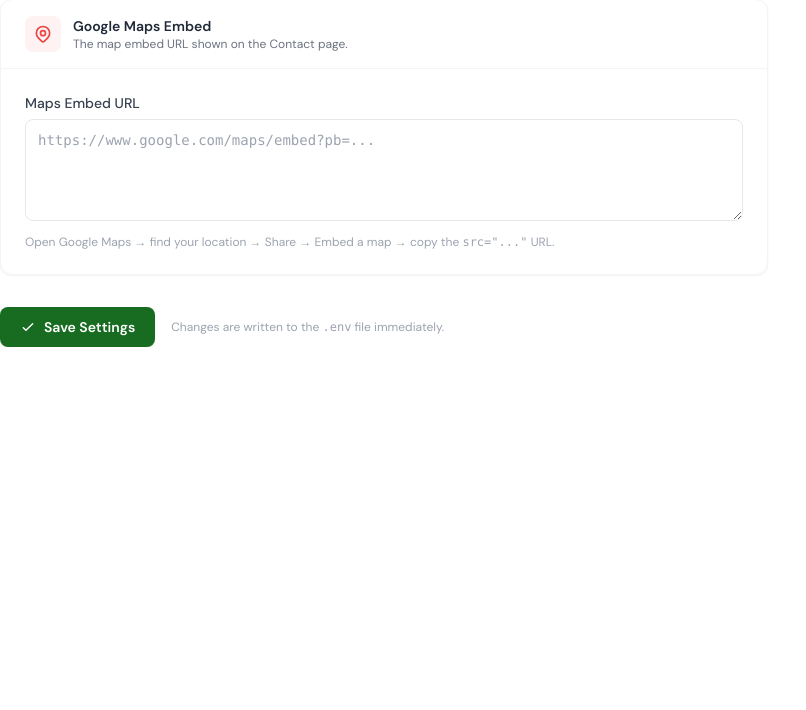
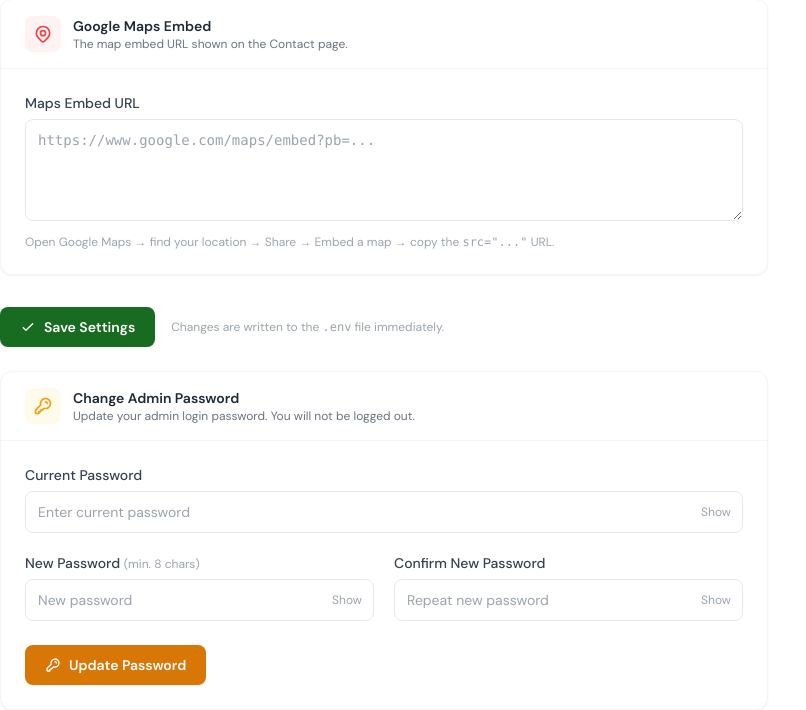
Before and after one commit to vishnupv94/Medizinar, a PHP site: template app/Views/pages/admin/settings.php in a window 1280 px wide. Shown: the part 512-1222 px from the top of the page, without its empty margins (0-806 px from the left). Before the commit the page ends 859 px from the top, so only its background shows below. Run offline with PHP 8.4, Linux system fonts and the light colour scheme; the template is opened without the code that fills it, so the values that code supplies are empty; some libraries are stand-ins or nearby versions.

Commit message:
feat: add password change functionality to admin settings page

```diff
--- a/app/Views/pages/admin/settings.php
+++ b/app/Views/pages/admin/settings.php
@@ -120,6 +120,75 @@
             <p class="text-xs text-gray-400">Changes are written to the <code>.env</code> file immediately.</p>
         </div>
     </form>
+
+    <!-- Change Password Section (separate form) -->
+    <div class="bg-white rounded-xl shadow-sm border border-gray-100 overflow-hidden mt-2">
+        <div class="px-6 py-4 border-b border-gray-100 flex items-center gap-3">
+            <div class="w-9 h-9 rounded-lg bg-amber-50 flex items-center justify-center flex-shrink-0">
+                <svg class="w-5 h-5 text-amber-500" fill="none" stroke="currentColor" viewBox="0 0 24 24">
+                    <path stroke-linecap="round" stroke-linejoin="round" stroke-width="2" d="M15 7a2 2 0 012 2m4 0a6 6 0 01-7.743 5.743L11 17H9v2H7v2H4a1 1 0 01-1-1v-2.586a1 1 0 01.293-.707l5.964-5.964A6 6 0 1121 9z" />
+                </svg>
+            </div>
+            <div>
+                <h2 class="font-semibold text-gray-800 text-sm">Change Admin Password</h2>
+                <p class="text-xs text-gray-500">Update your admin login password. You will not be logged out.</p>
+            </div>
+        </div>
+
+        <form action="<?= url('/admin/settings/password') ?>" method="POST" class="p-6 space-y-5">
+            <?= csrf_field() ?>
+
+            <div>
+                <label for="current_password" class="block text-sm font-medium text-gray-700 mb-1.5">
+                    Current Password
+                </label>
+                <div class="relative">
+                    <input type="password" id="current_password" name="current_password"
+                        class="w-full rounded-lg border border-gray-200 px-3 py-2.5 text-sm text-gray-800 focus:outline-none focus:ring-2 focus:ring-primary/30 focus:border-primary pr-20"
+                        placeholder="Enter current password" autocomplete="current-password">
+                    <button type="button" onclick="togglePwField('current_password')"
+                        class="absolute right-3 top-1/2 -translate-y-1/2 text-xs text-gray-400 hover:text-gray-600">Show</button>
+                </div>
+            </div>
+
+            <div class="grid sm:grid-cols-2 gap-5">
+                <div>
+                    <label for="new_password" class="block text-sm font-medium text-gray-700 mb-1.5">
+                        New Password <span class="text-gray-400 font-normal text-xs">(min. 8 chars)</span>
+                    </label>
+                    <div class="relative">
+                        <input type="password" id="new_password" name="new_password"
+                            class="w-full rounded-lg border border-gray-200 px-3 py-2.5 text-sm text-gray-800 focus:outline-none focus:ring-2 focus:ring-primary/30 focus:border-primary pr-20"
+                            placeholder="New password" autocomplete="new-password" minlength="8">
+                        <button type="button" onclick="togglePwField('new_password')"
+                            class="absolute right-3 top-1/2 -translate-y-1/2 text-xs text-gray-400 hover:text-gray-600">Show</button>
+                    </div>
+                </div>
+                <div>
+                    <label for="confirm_password" class="block text-sm font-medium text-gray-700 mb-1.5">
+                        Confirm New Password
+                    </label>
+                    <div class="relative">
+                        <input type="password" id="confirm_password" name="confirm_password"
+                            class="w-full rounded-lg border border-gray-200 px-3 py-2.5 text-sm text-gray-800 focus:outline-none focus:ring-2 focus:ring-primary/30 focus:border-primary pr-20"
+                            placeholder="Repeat new password" autocomplete="new-password" minlength="8">
+                        <button type="button" onclick="togglePwField('confirm_password')"
+                            class="absolute right-3 top-1/2 -translate-y-1/2 text-xs text-gray-400 hover:text-gray-600">Show</button>
+                    </div>
+                </div>
+            </div>
+
+            <div class="flex items-center gap-4 pt-1">
+                <button type="submit"
+                    class="inline-flex items-center gap-2 bg-amber-600 hover:bg-amber-700 text-white font-semibold text-sm px-5 py-2.5 rounded-lg transition-colors shadow-sm">
+                    <svg class="w-4 h-4" fill="none" stroke="currentColor" viewBox="0 0 24 24">
+                        <path stroke-linecap="round" stroke-linejoin="round" stroke-width="2" d="M15 7a2 2 0 012 2m4 0a6 6 0 01-7.743 5.743L11 17H9v2H7v2H4a1 1 0 01-1-1v-2.586a1 1 0 01.293-.707l5.964-5.964A6 6 0 1121 9z" />
+                    </svg>
+                    Update Password
+                </button>
+            </div>
+        </form>
+    </div>
 </div>
 
 <script>
@@ -127,4 +196,15 @@ function toggleSecret() {
     const field = document.getElementById('RECAPTCHA_SECRET_KEY');
     field.type = field.type === 'password' ? 'text' : 'password';
 }
+function togglePwField(id) {
+    const field = document.getElementById(id);
+    const btn   = field.nextElementSibling;
+    if (field.type === 'password') {
+        field.type = 'text';
+        btn.textContent = 'Hide';
+    } else {
+        field.type = 'password';
+        btn.textContent = 'Show';
+    }
+}
 </script>
--- a/app/routes.php
+++ b/app/routes.php
@@ -38,7 +38,8 @@ $router->get('/admin/entries/appointments/{id}',          [EntryController::clas
 $router->post('/admin/entries/appointments/{id}/status',  [EntryController::class, 'appointmentStatus']);
 $router->post('/admin/entries/appointments/{id}/delete',  [EntryController::class, 'appointmentDelete']);
 
-$router->get('/admin/settings',  [SettingsController::class, 'index']);
-$router->post('/admin/settings', [SettingsController::class, 'update']);
+$router->get('/admin/settings',          [SettingsController::class, 'index']);
+$router->post('/admin/settings',         [SettingsController::class, 'update']);
+$router->post('/admin/settings/password', [SettingsController::class, 'changePassword']);
 
 return $router;
```
Also changed, not shown: app/Controllers/Admin/SettingsController.php (+37 -0 lines).
